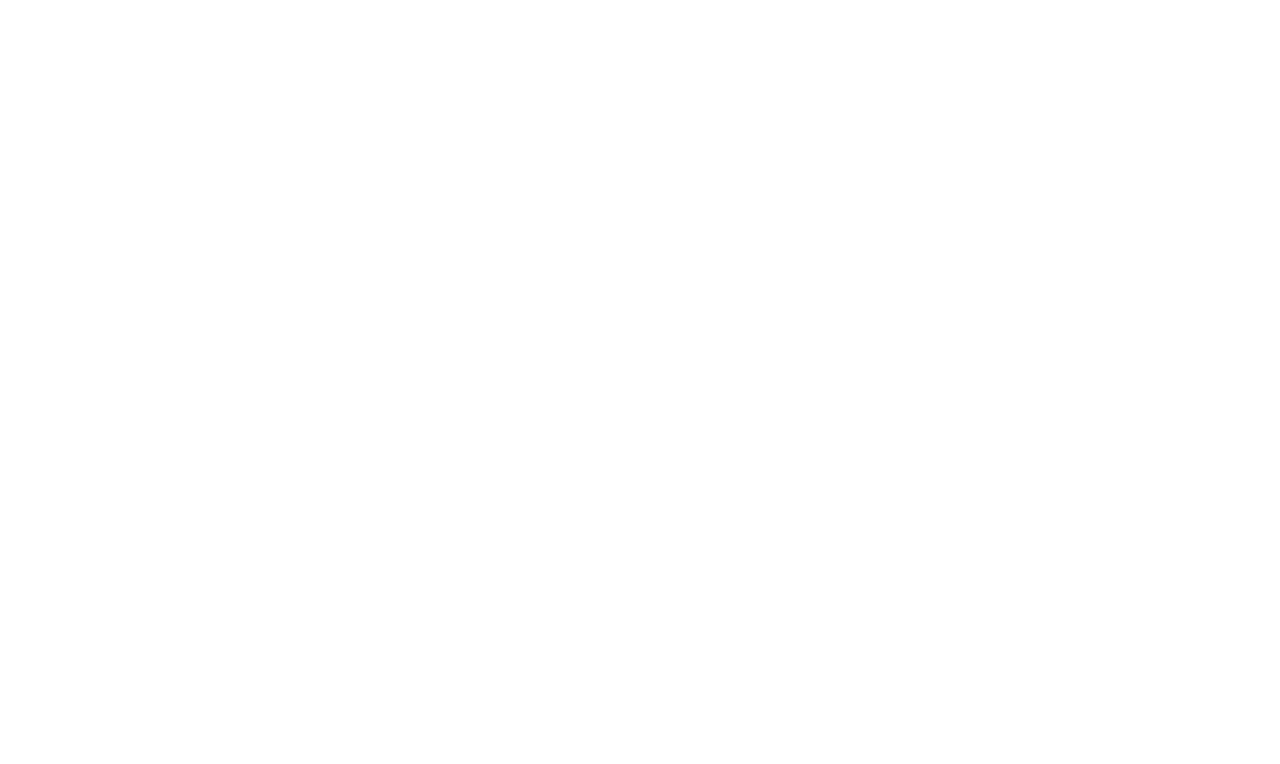
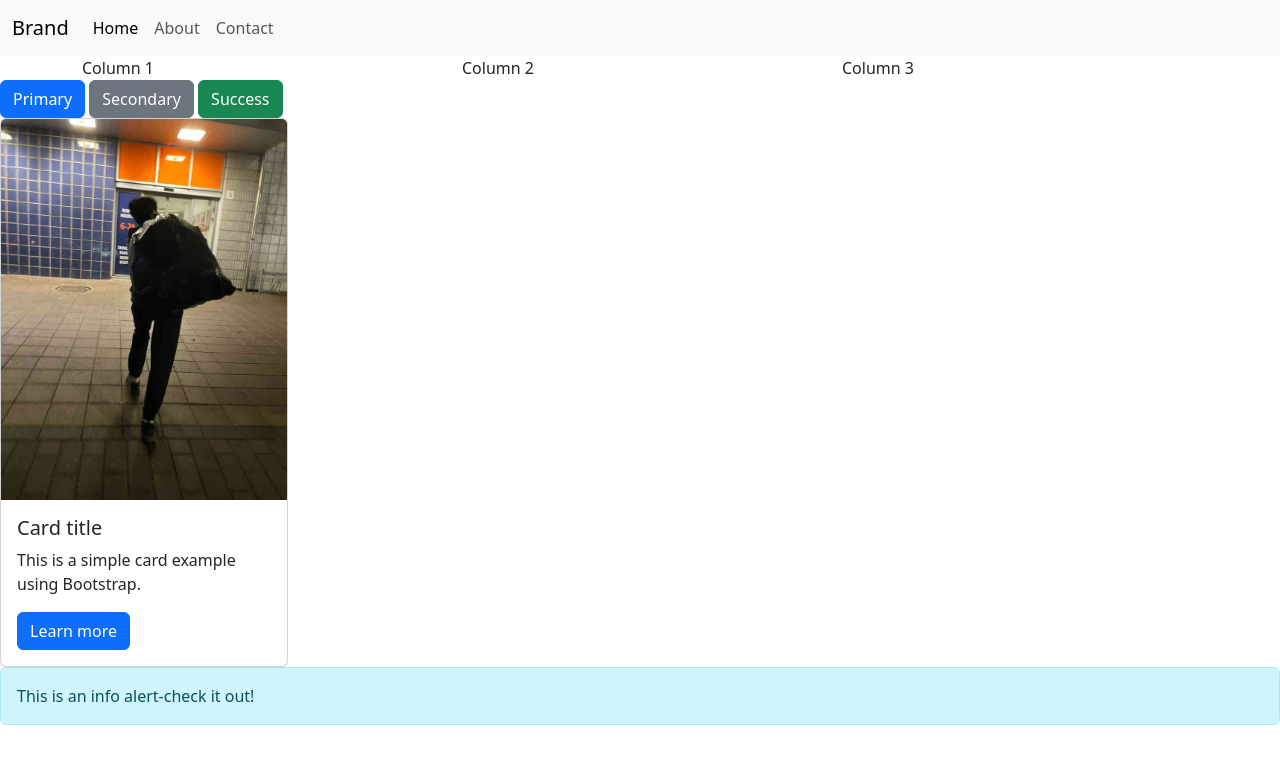
Before and after one commit to tyuuna/Website_Development_2026, a plain HTML site: page index.html in a window 1280 px wide. Drawn offline with nearby package versions, Linux system fonts and the light colour scheme.

Commit message:
WS_06 Done!

```diff
--- a/index.html
+++ b/index.html
@@ -4,9 +4,54 @@
     <meta charset="UTF-8">
     <meta name="viewport" content="width=device-width, initial-scale=1.0">
     <title>Bootstrap demo</title>
+
+    <!-- Bootstrap CSS -->
+<link href="https://cdn.jsdelivr.net/npm/bootstrap@5.3.2/dist/css/bootstrap.min.css" rel="stylesheet">
+
+<!-- Bootstrap JavaScript -->
+ <script src="https://cdn.jsdelivr.net/npm/bootstrap@5.3.2/dist/js/bootstrap.bundle.min.js"></script>
 </head>
+<!-- Bootstrap Task 1 -->
 <body>
-<!-- Bootstrap CSS -->
-<link href="https://cdn.jsdelivr.net/npm/bootstrap@5.3.2/dist/css/bootstrap.min.css" rel="stylesheet"
+    <nav class="navbar navbar-expand-lg navbar-light bg-light">
+        <div class="container-fluid">
+            <a class="navbar-brand" href="#">Brand</a>
+            <button class="navbar-toggler" type="button" data-bs-toggle="collapse" data-bs-target="#navbarNav" aria-controls="navbarNav" aria-expanded="false" aria-label="Toggle navigation">
+                <span class="navbar-toggler-icon"></span>
+            </button>
+            <div class="collapse navbar-collapse" id="navbarNav">
+                <ul class="navbar-nav me-auto mb-2 mb-lg-0">
+                    <li class="nav-item"><a class="nav-link active" aria-current="page" href="#">Home</a></li>
+                    <li class="nav-item"><a class="nav-link" href="#">About</a></li>
+                    <li class="nav-item"><a class="nav-link" href="#">Contact</a></li>
+                </ul>
+            </div>
+        </div>
+    </nav>
+<!--Bootstrap Task 2-->
+<div class="container">
+    <div class="row">
+        <div class="col-md-4 col-12">Column 1</div>
+        <div class="col-md-4 col-12">Column 2</div>
+        <div class="col-md-4 col-12">Column 3</div>
+    </div>
+</div>
+<!--Bootstrap Task 3-->
+<button class="btn btn-primary">Primary</button>
+<button class="btn btn-secondary">Secondary</button>
+<button class="btn btn-success">Success</button>
+<!--Bootstrap Task 4-->
+<div class="card" style="width: 18rem;">
+    <img src="/WS_06/IMG-20241010-WA0001.jpg" class="card-img-top" alt="Card Image">
+    <div class="card-body">
+        <h5 class="card-title">Card title</h5>
+        <p class="card-text">This is a simple card example using Bootstrap.</p>
+        <a href="#" class="btn btn-primary">Learn more</a>
+    </div>
+</div>
+<!--Bootstrap Task 5-->
+<div class="alert alert-info" role="alert">
+    This is an info alert-check it out!
+</div>
 </body>
 </html>
```
Also changed, not shown: WS_06/IMG-20241010-WA0001.jpg (added).
